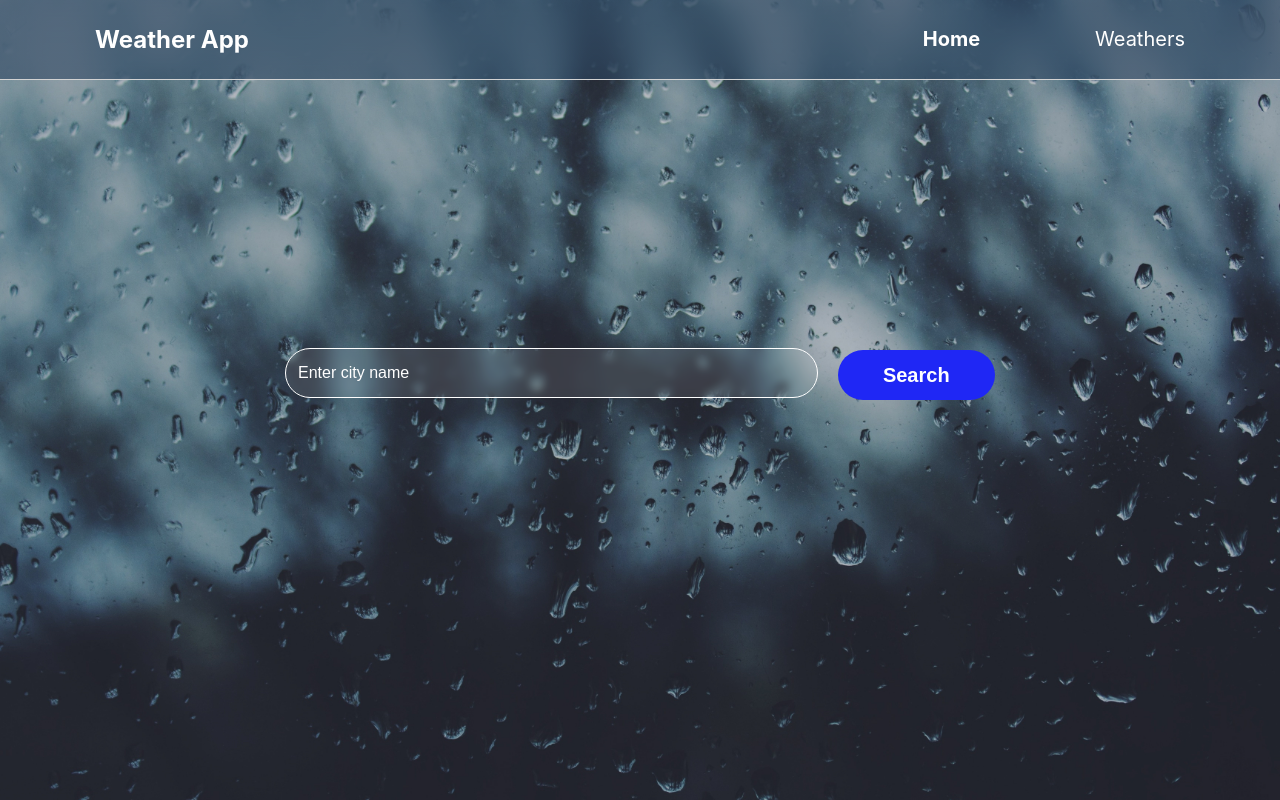
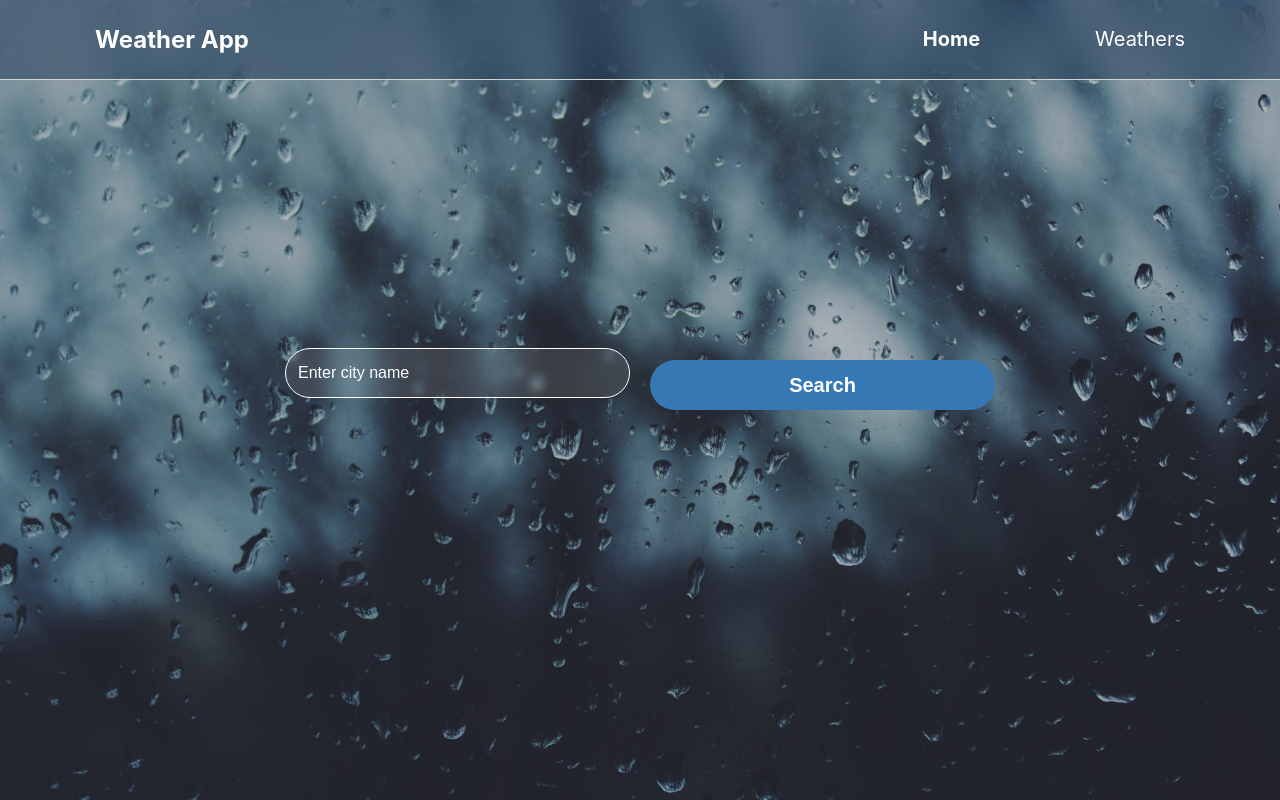
Before and after one commit to AndreyHein/redux-weather-app, a React (Vite) app: page / in a window 1280 px wide. Built offline with nearby package versions, Linux system fonts and the light colour scheme.

Commit message:
all styles

```diff
--- a/src/components/Button/styles.ts
+++ b/src/components/Button/styles.ts
@@ -9,19 +9,25 @@ interface ButtonComponentStyleProps {
 export const ButtonComponent = styled.button<ButtonComponentStyleProps>`
   outline: none;
   width: 100%;
+  max-width: ${({ $isCardButton }) =>
+    $isCardButton ? "210px" : "710px"};
   height: 50px;
   border: ${({ $isCardButton }) =>
     $isCardButton ? "1px solid white" : "none"};
-  background-color: ${({ $isCardButton }) => {
-    if ($isCardButton) {
-      return colors.TRANSPARENT
-    } else {
-      return colors.PRIMARY_BLUE
-    }
-  }};
+  background-color: ${({ $isCardButton }) =>
+    $isCardButton ? colors.TRANSPARENT : colors.SEARCH};
   color: ${colors.WHITE};
   font-size: 20px;
   font-weight: bold;
   border-radius: 50px;
   cursor: pointer;
-`
+  transition: transform 0.2s ease, box-shadow 0.2s ease;
+
+  &:hover {
+    box-shadow: 0px 4px 12px rgba(0, 0, 0, 0.2);
+  }
+
+  &:active {
+    transform: scale(0.95);
+  }
+`;
--- a/src/components/Card/styles.ts
+++ b/src/components/Card/styles.ts
@@ -38,6 +38,9 @@ export const CardWrapper = styled.div`
   );
   box-sizing: border-box;
   backdrop-filter: blur(2px);
+  &:hover {
+    box-shadow: 0px 4px 12px rgba(0, 0, 0, 0.2);
+  }
 `
 export const CardItemContainer = styled.div`
   display: flex;
--- a/src/components/Input/styles.ts
+++ b/src/components/Input/styles.ts
@@ -25,6 +25,7 @@ export const InputComponent = styled.input<InputComponentStyleProps>`
   padding: 12px;
   outline: none;
   background-color: rgba(255, 255, 255, 0.1);
+
   color: ${colors.WHITE};
   backdrop-filter: blur(4px);
 
@@ -32,6 +33,10 @@ export const InputComponent = styled.input<InputComponentStyleProps>`
     color: ${colors.WHITE};
     font-size: 16px;
   }
+
+  &:hover {
+    box-shadow: 0px 4px 12px rgba(0, 0, 0, 0.2);
+  }
 `
 
 export const ErrorContainer = styled.p`
--- a/src/components/Layout/styles.ts
+++ b/src/components/Layout/styles.ts
@@ -38,14 +38,8 @@ export const AppTitle = styled.span`
   margin-left: 85px;
   color: ${colors.WHITE};
   cursor: pointer;
+
 `
-// export const HeaderLogo = styled.div`
-//   height: 100%;
-//   width: 80px;
-//   font-size: 24px;
-//   font-weight: 700;
-//   cursor: pointer;
-// `
 
 export const HeaderNav = styled.nav`
   display: flex;
@@ -61,6 +55,7 @@ export const HeaderLink = styled(NavLink)`
   line-height: 24.2px;
   color: ${colors.WHITE};
   margin-right: 85px;
+  border-radius: 20px;
 
   &.active {
     font-weight: bold;
--- a/src/components/Modal/styles.ts
+++ b/src/components/Modal/styles.ts
@@ -10,6 +10,7 @@ export const ModalWrapper = styled.div`
   width: 100%;
   height: 100%;
   background-color: rgba(0, 0, 0, 0.5);
+
 `;
 
 export const ModalComponent = styled.div`
--- a/src/pages/Home/styles.ts
+++ b/src/pages/Home/styles.ts
@@ -1,17 +1,15 @@
 import styled from "@emotion/styled"
 
 export const PageWrapper = styled.div`
-  overflow-y: auto;
   display: flex;
   flex: 1;
   flex-direction: column;
   align-items: center;
-  justify-content: center;
-  position: fixed;
-  width: 100%;
-  padding: 20px;
+  padding: 50px;
   box-sizing: border-box;
   gap: 30px;
+  overflow-y: auto;
+  width: 100%;
 `
 export const SearchContainer = styled.div`
   display: flex;
@@ -35,6 +33,21 @@ export const CardContainer = styled.div`
   justify-content: center;
   gap: 20px;
 `
-export const ButtonContainer = styled.div`
+export const SearchButtonContainer = styled.div`
   width: 210px;
 `
+export const ButtonContainer = styled.div`
+  width: 710px;
+  display: flex;
+  justify-content: center;
+  padding-top: 20px;
+  box-sizing: border-box;
+`
+
+export const WeatherNotFound = styled.p`
+  font-size: 30px;
+  font-weight: bold;
+  color: white;
+  text-align: center;
+  margin-top: 40px;
+`
--- a/src/styles/colors.ts
+++ b/src/styles/colors.ts
@@ -11,6 +11,7 @@ export interface Colors {
   CARD: string;
   HEADER: string;
   TRANSPARENT: string;
+  SEARCH: string;
 }
 export const colors: Colors = {
   PRIMARY: "rgb(26, 35, 53)",
@@ -25,4 +26,5 @@ export const colors: Colors = {
   CARD: "linear-gradient(133.66deg, rgba(47, 72, 111, 0.62) 5.78%, rgba(11, 27, 52, 0.62) 96.58%)",
   HEADER: "linear-gradient(0deg, #122d4d80, #122d4d80), linear-gradient(0deg, #ffffff1a, #ffffff1a)",
   TRANSPARENT: "transparent",
-};
+  SEARCH: "rgba(54, 120, 180, 1)",
+}
```
